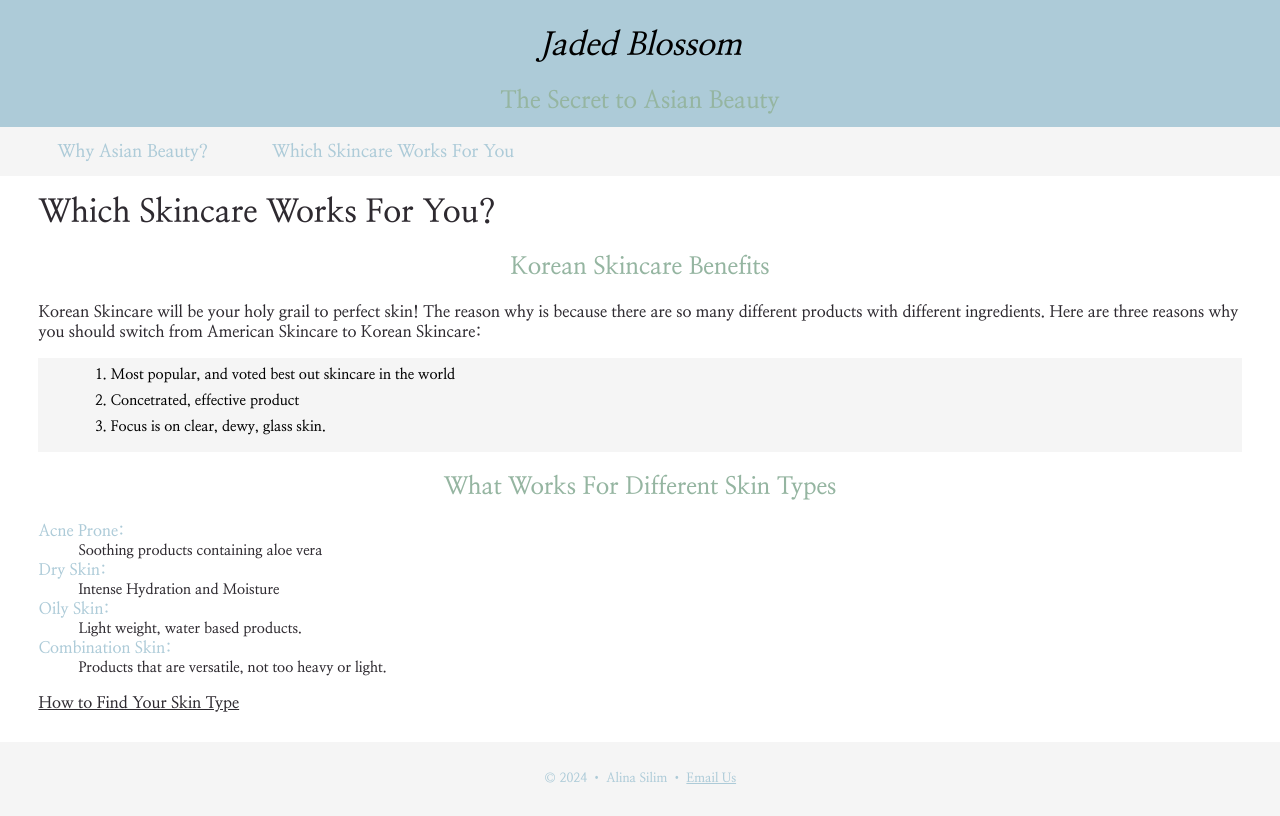
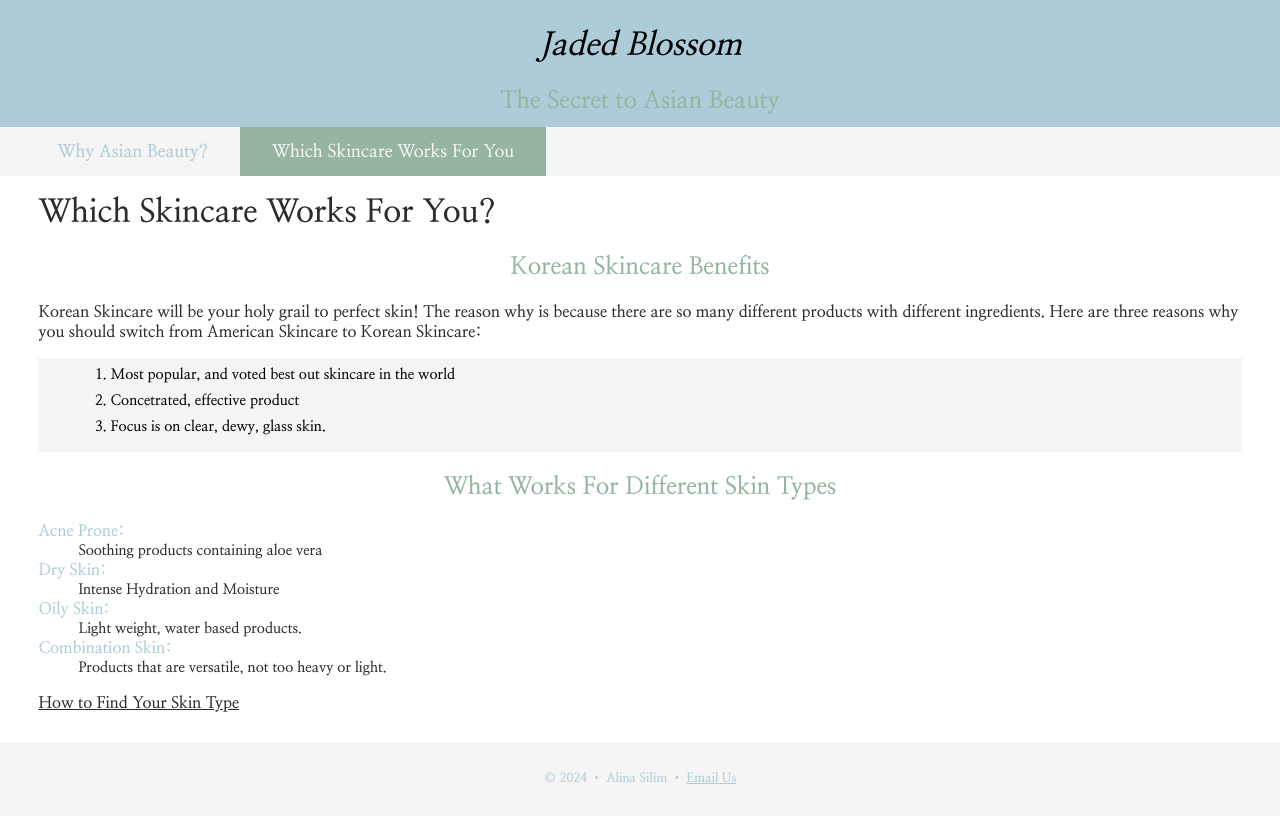
Before and after one commit to linakkuma/dwdd1600, a plain HTML site: page 04intro-css/beauty.html in a window 1280 px wide. Drawn offline with Linux system fonts and the light colour scheme.

Commit message:
Add files via upload

```diff
--- a/04intro-css/beauty.html
+++ b/04intro-css/beauty.html
@@ -25,7 +25,7 @@
             <nav>
                 <ul>
                     <li><a href="index.html">Why Asian Beauty?</a></li>
-                    <li><a href="beauty.html">Which Skincare Works For You</a></li>
+                    <li class="active"><a href="beauty.html">Which Skincare Works For You</a></li>
                 </ul>
             </nav>
 
--- a/04intro-css/jaded.css
+++ b/04intro-css/jaded.css
@@ -45,11 +45,11 @@ nav a {
         padding: .83rem 2rem;
 }
 nav li.active a {
-        background-color: #95B5A1;
-            color:#95B5A1;
+        background-color: #95b5a1;
+            color: #f5f5f5;
 }
 nav a:hover {
-            color: #95B5A1;
+            color: #ADCBD8;
 
 }
 
```
Also changed, not shown: 04intro-css/index.html (+1 -1 lines).
